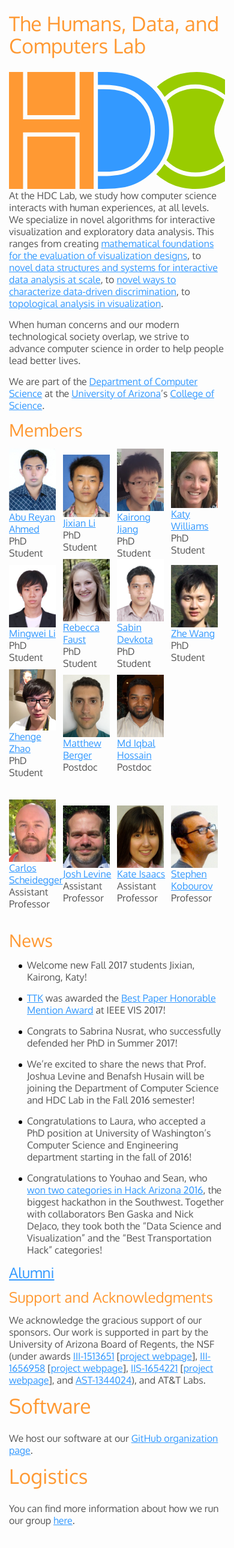
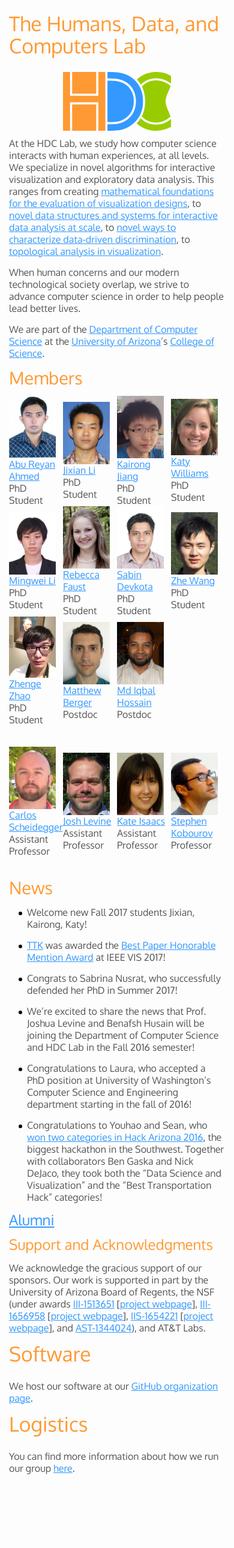
Before and after one commit to hdc-arizona/hdc-arizona.github.io, a Jekyll site: the page built from index.md, in a window 390 px wide. Shown: the whole page at 60% size. Built offline with Jekyll 4.4.1, drawn with Linux system fonts in a browser that asks for light colours; after the commit the page ends 2494 px from its top, so only the background shows below that.

Commit message:
make logo smaller on phones

```diff
--- a/_layouts/main.html
+++ b/_layouts/main.html
@@ -11,7 +11,7 @@
 	<div class="col-md-7">
 	  <h1>{{ page.title }}</h1>
 	</div>
-	<div class="col-md-1"><img src="/img/logo.svg" width="100%"></div>
+	<div class="col-md-1"><img id="logo" src="/img/logo.svg"></div>
       </div>
       <div class="row">
         <div class="col-md-1"></div>
--- a/css/main.scss
+++ b/css/main.scss
@@ -37,6 +37,16 @@ $hdc-blue:	   #39f;
 @mixin media-query($device) {
     @media screen and (max-width: $device) {
         @content;
+    }
+}
+
+@media screen and (max-width: 991px) {
+    #logo {
+        width: 50%;
+        display: block;
+        margin-left: auto;
+        margin-right: auto;
+        margin-bottom: 10px;
     }
 }
 
```
